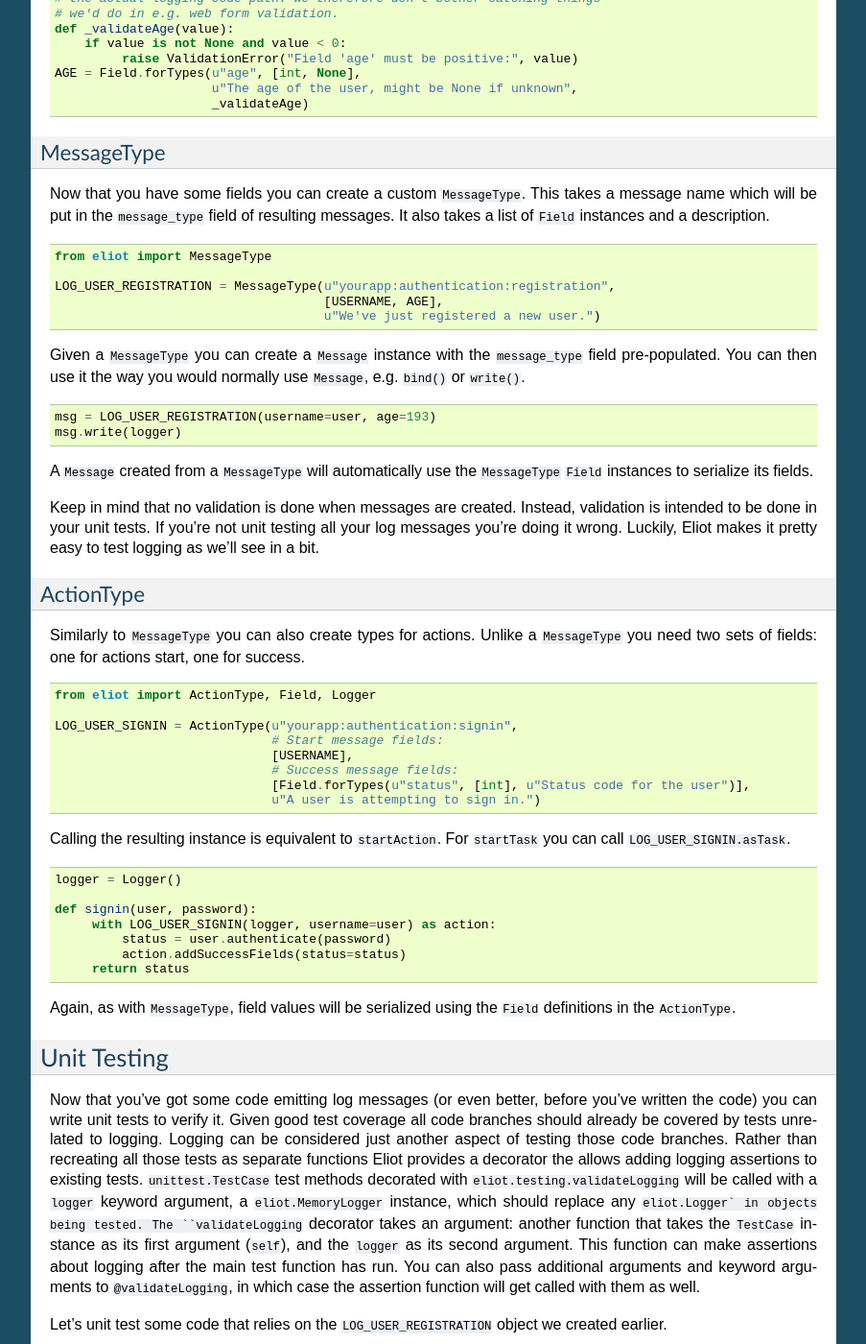
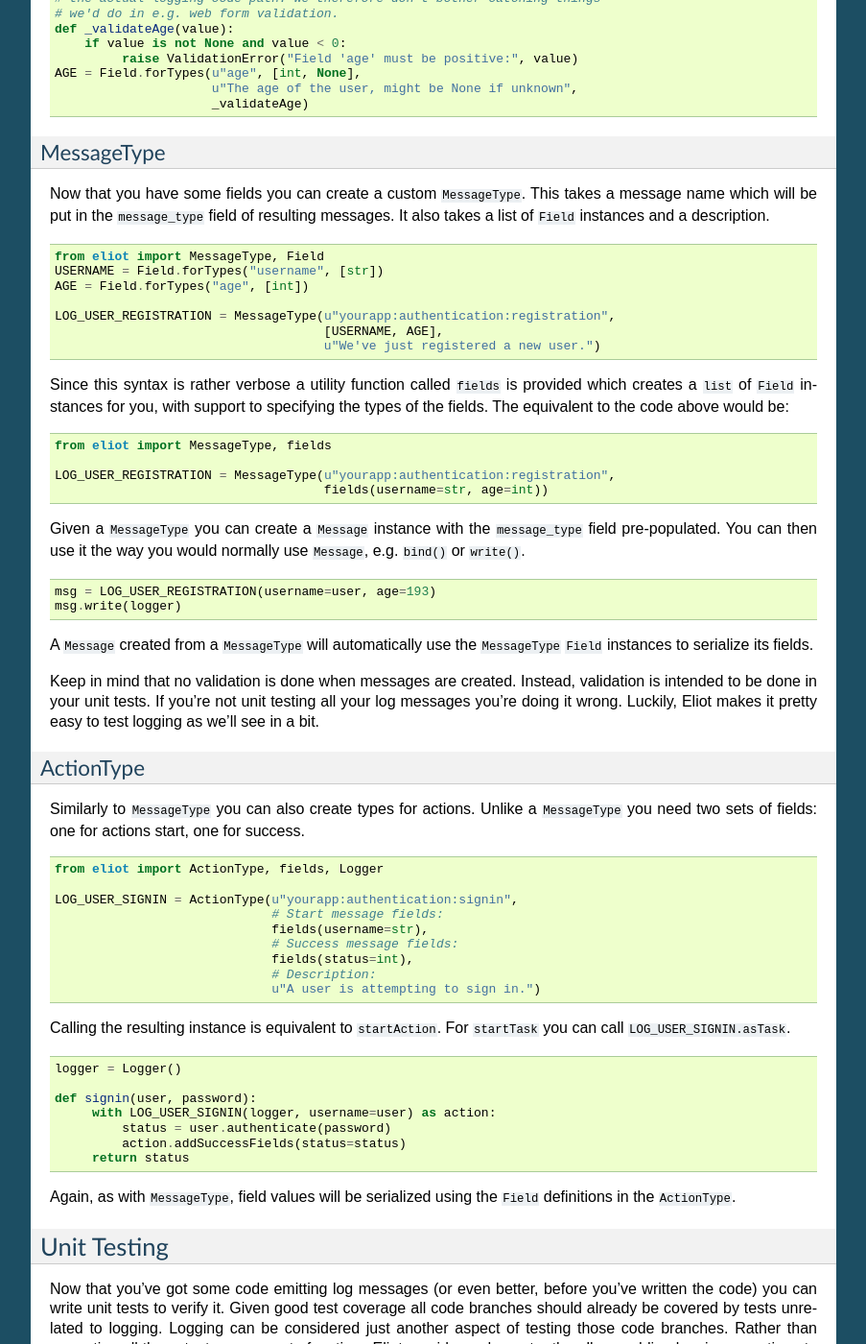
Before and after one commit to itamarst/eliot, a Sphinx documentation site: the page built from docs/source/usage.rst, in a window 1280 px wide and 1400 px high, scrolled down 4473 px. Shown: the whole window at 96% size, without its empty margins (198-1101 px from the left). Built offline with Sphinx 7.4.7, drawn with Linux system fonts in a browser that asks for light colours.

Commit message:
Documentation for the new API.

```diff
--- a/docs/source/usage.rst
+++ b/docs/source/usage.rst
@@ -299,11 +299,23 @@
 
 .. code-block:: python
 
-    from eliot import MessageType
+    from eliot import MessageType, Field
+    USERNAME = Field.forTypes("username", [str])
+    AGE = Field.forTypes("age", [int])
 
     LOG_USER_REGISTRATION = MessageType(u"yourapp:authentication:registration",
                                         [USERNAME, AGE],
                                         u"We've just registered a new user.")
+
+Since this syntax is rather verbose a utility function called ``fields`` is provided which creates a ``list`` of ``Field`` instances for you, with support to specifying the types of the fields.
+The equivalent to the code above would be:
+
+.. code-block:: python
+
+    from eliot import MessageType, fields
+
+    LOG_USER_REGISTRATION = MessageType(u"yourapp:authentication:registration",
+                                        fields(username=str, age=int))
 
 Given a ``MessageType`` you can create a ``Message`` instance with the ``message_type`` field pre-populated.
 You can then use it the way you would normally use ``Message``, e.g. ``bind()`` or ``write()``.
@@ -329,13 +341,14 @@
 
 .. code-block:: python
 
-    from eliot import ActionType, Field, Logger
+    from eliot import ActionType, fields, Logger
 
     LOG_USER_SIGNIN = ActionType(u"yourapp:authentication:signin",
                                  # Start message fields:
-                                 [USERNAME],
+                                 fields(username=str),
                                  # Success message fields:
-                                 [Field.forTypes(u"status", [int], u"Status code for the user")],
+                                 fields(status=int),
+                                 # Description:
                                  u"A user is attempting to sign in.")
 
 Calling the resulting instance is equivalent to ``startAction``.
```
